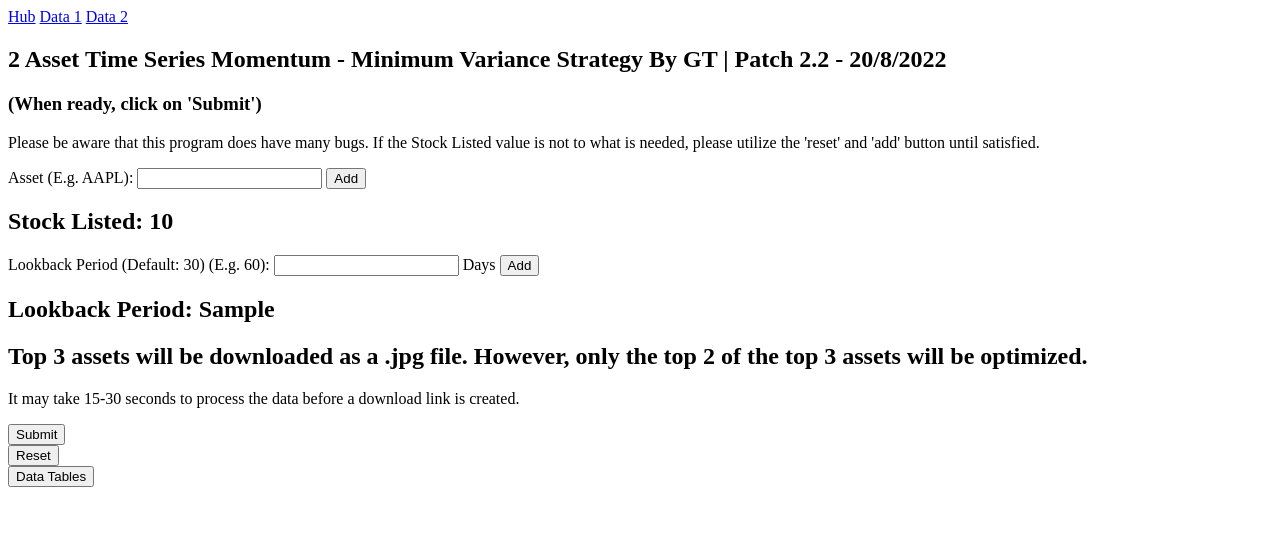
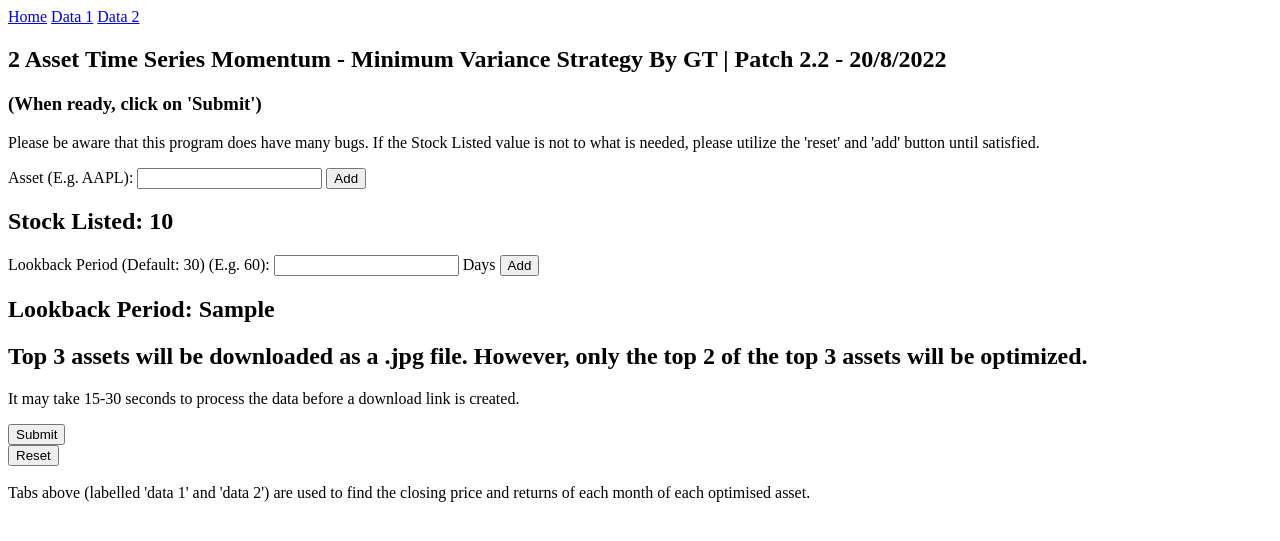
Before and after one commit to gateTang/TSM-Minimum-Investment-Strategy, a Flask app: template templates/home.html in a window 1280 px wide. Shown: the top 541 px of the page. Run offline with Flask 2, Linux system fonts and the light colour scheme; the template is opened without the code that fills it: most values are stand-ins (such as "Sample title", 1, 10 or a date in 2020).

Commit message:
Add files via upload

```diff
--- a/templates/home.html
+++ b/templates/home.html
@@ -5,7 +5,7 @@
     <title>TSM-Min Strategy</title>
   </head>
   <body>
-    <a href="/">Hub</a>
+    <a href="/">Home</a>
         <a href="data1">Data 1</a>
         <a href="data2">Data 2</a>
     <div class="topnav" style="margin:0; position: relative; display: inline-block">
@@ -38,9 +38,6 @@
       <input type="hidden" id="resetState" name="resetState" value="1">
       <input type="submit" value="Reset">
   </form>
-  <form method="POST">
-    <input type="hidden" id="dataState" name="dataState" value="1">
-    <input type="submit" value="Data Tables">
-  </form>
+  <br> Tabs above (labelled 'data 1' and 'data 2') are used to find the closing price and returns of each month of each optimised asset.
   </body>
 </html>
```
